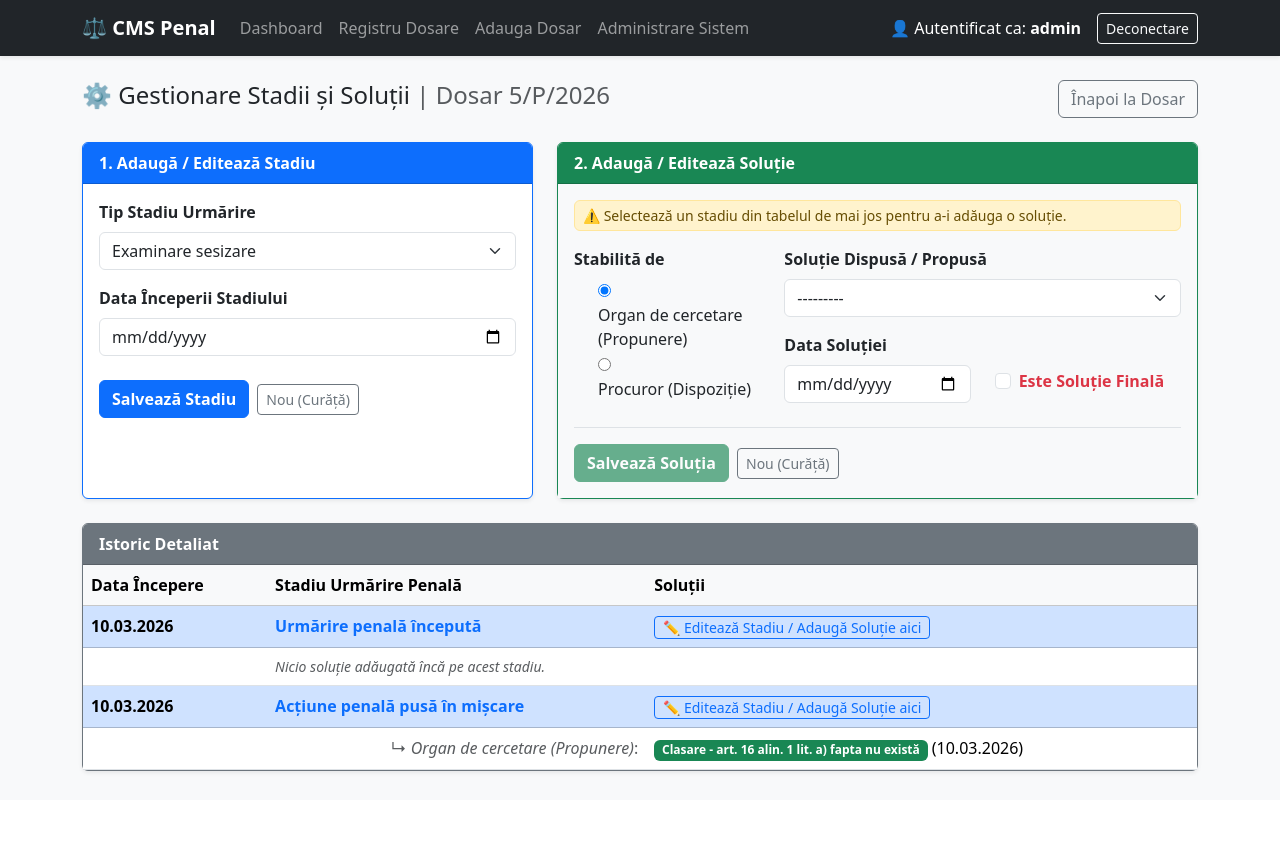
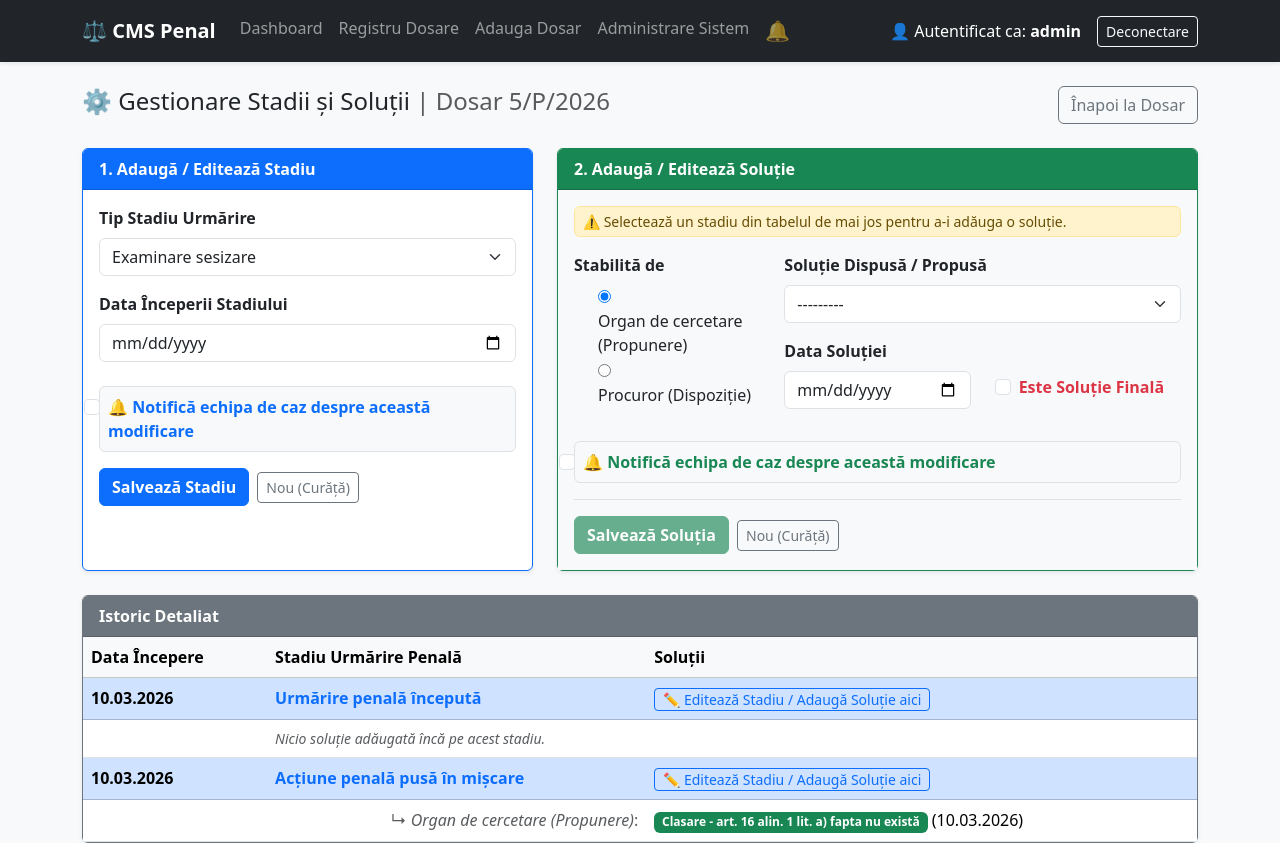
Before and after one commit to AndreiChivari/cms_project, a Django app: page /cases/5/stadii/ in a window 1280 px wide. Before the commit the page ends 774 px from the top, so only its background shows below. Run offline with Django 5.2, Linux system fonts and the light colour scheme; a user stored in the database is signed in; data comes from the database, SQL or seed files in the repository; both versions use the stored data as it was after the commit; parts of the project's set-up code (start-up, migrations or seed data) failed here and were passed over.

Commit message:
Added Notificari functionalities. The staff receives notifications in case of assignment or when the other staff members add/modify/delete a stage or solution, if the checkbox is selected

```diff
--- /dev/null
+++ b/cases/context_processors.py
@@ -0,0 +1,12 @@
+from .models import Notificare
+
+def notificari_globale(request):
+    # Dacă utilizatorul e logat, îi căutăm notificările Necitite
+    if request.user.is_authenticated:
+        necitite = Notificare.objects.filter(utilizator=request.user, citita=False)
+        return {
+            'notificari_necitite': necitite,
+            'nr_notificari': necitite.count()
+        }
+    # Dacă nu e logat (ex: pagina de login), nu returnăm nimic
+    return {'notificari_necitite': [], 'nr_notificari': 0}
--- a/cases/forms.py
+++ b/cases/forms.py
@@ -114,6 +114,13 @@ class MasuraPreventivaForm(forms.ModelForm):
             self.fields['parte'].queryset = ParteImplicata.objects.filter(dosar_id=dosar_id)
 
 class StadiuCercetareForm(forms.ModelForm):
+    # Câmp virtual pentru notificări
+    notifica_echipa = forms.BooleanField(
+        required=False,
+        label="🔔 Notifică echipa de caz despre această modificare",
+        widget=forms.CheckboxInput(attrs={'class': 'form-check-input'})
+    )
+
     class Meta:
         model = StadiuCercetare
         fields = ['tip_stadiu', 'data_incepere']
@@ -123,6 +130,13 @@ class StadiuCercetareForm(forms.ModelForm):
         }
 
 class SolutieDosarForm(forms.ModelForm):
+    # Câmp virtual pentru notificări
+    notifica_echipa = forms.BooleanField(
+        required=False,
+        label="🔔 Notifică echipa de caz despre această modificare",
+        widget=forms.CheckboxInput(attrs={'class': 'form-check-input'})
+    )
+
     class Meta:
         model = SolutieDosar
         fields = ['stabilita_de', 'tip_solutie', 'data_solutiei', 'este_finala']
--- a/cases/templates/cases/gestionare_stadii.html
+++ b/cases/templates/cases/gestionare_stadii.html
@@ -24,6 +24,13 @@
                     <div class="mb-4">
                         <label class="form-label fw-bold">Data Începerii Stadiului</label>
                         {{ form_stadiu.data_incepere }}
+                    </div>
+
+                    <div class="form-check mb-3 mt-2 p-2 bg-light border rounded">
+                        {{ form_stadiu.notifica_echipa }}
+                        <label class="form-check-label text-primary fw-bold" for="{{ form_stadiu.notifica_echipa.id_for_label }}">
+                            {{ form_stadiu.notifica_echipa.label }}
+                        </label>
                     </div>
 
                     <div class="d-flex justify-content-between align-items-center mt-3">
@@ -83,6 +90,13 @@
                                 </div>
                             </div>
                         </div>
+                    </div>
+
+                    <div class="form-check mb-3 mt-3 p-2 bg-light border rounded">
+                        {{ form_solutie.notifica_echipa }}
+                        <label class="form-check-label text-success fw-bold" for="{{ form_solutie.notifica_echipa.id_for_label }}">
+                            {{ form_solutie.notifica_echipa.label }}
+                        </label>
                     </div>
 
                     <div class="d-flex justify-content-between align-items-center border-top pt-3 mt-2">
--- a/cases/urls.py
+++ b/cases/urls.py
@@ -42,4 +42,10 @@ urlpatterns = [
 
     # Ruta pentru gestionarea stadiilor
     path('<int:pk>/stadii/', views.gestionare_stadii, name='gestionare_stadii'),
+
+    # Ruta pentru notificari
+    path('notificare/<int:pk>/', views.citeste_notificare, name='citeste_notificare'),
+
+    # Ruta pentru stergerea notificarilor
+    path('notificare/sterge/<int:pk>/', views.sterge_notificare_ajax, name='sterge_notificare_ajax'),
 ]
--- a/cases/views.py
+++ b/cases/views.py
@@ -1,7 +1,7 @@
 import os
 from django.conf import settings
 from django.shortcuts import render, get_object_or_404, redirect
-from .models import Dosar, ParteImplicata, Infractiune, MasuraPreventiva, IstoricDesemnare, StadiuCercetare, SolutieDosar
+from .models import Dosar, ParteImplicata, Infractiune, MasuraPreventiva, IstoricDesemnare, StadiuCercetare, SolutieDosar, Notificare
 from documents.forms import DocumentForm # Importăm formularul nou creat
 from .forms import DosarForm, ParteImplicataForm, CreareDosarForm, InfractiuneForm, MasuraPreventivaForm, StadiuCercetareForm, SolutieDosarForm
 from documents.models import ActUrmarire
@@ -13,6 +13,8 @@ from .utils import render_to_pdf
 from django.http import HttpResponse # Adaugă și asta dacă nu există
 from django.conf import settings # <--- Adaugă și asta sus la importuri
 from datetime import date, timedelta # folosim pentru calculul alertelor
+from django.urls import reverse # folosim pentru a genera link-urile automate către dosare
+from django.http import JsonResponse # folosim JavaScript (AJAX) pentru a sterge notificarile fara a da click pe ele si a nu reîncărca pagina
 
 
 @login_required
@@ -83,13 +85,26 @@ def adaugare_dosar(request):
         if form.is_valid():
             dosar = form.save()
 
-            # LOGICA NOUĂ: Creăm istoricul inițial
-        if dosar.ofiter_caz:
-            IstoricDesemnare.objects.create(dosar=dosar, utilizator=dosar.ofiter_caz, rol='Ofițer', data_desemnare=dosar.data_inregistrarii)
-        if dosar.procuror_caz:
-            IstoricDesemnare.objects.create(dosar=dosar, utilizator=dosar.procuror_caz, rol='Procuror', data_desemnare=dosar.data_inregistrarii)
-        if dosar.grefier_caz:
-            IstoricDesemnare.objects.create(dosar=dosar, utilizator=dosar.grefier_caz, rol='Grefier', data_desemnare=dosar.data_inregistrarii)
+            # LOGICA: Creăm istoricul inițial
+            if dosar.ofiter_caz:
+                IstoricDesemnare.objects.create(dosar=dosar, utilizator=dosar.ofiter_caz, rol='Ofițer', data_desemnare=dosar.data_inregistrarii)
+            if dosar.procuror_caz:
+                IstoricDesemnare.objects.create(dosar=dosar, utilizator=dosar.procuror_caz, rol='Procuror', data_desemnare=dosar.data_inregistrarii)
+            if dosar.grefier_caz:
+                IstoricDesemnare.objects.create(dosar=dosar, utilizator=dosar.grefier_caz, rol='Grefier', data_desemnare=dosar.data_inregistrarii)
+
+            # ==========================================
+            # LOGICA NOUĂ: Notificări la Crearea Dosarului
+            # ==========================================
+            link_dosar = reverse('cases:detalii_dosar', args=[dosar.pk])
+            mesaj_nou = f"Ai fost desemnat pe dosarul nou {dosar.numar_unic}."
+
+            if dosar.ofiter_caz:
+                Notificare.objects.create(utilizator=dosar.ofiter_caz, mesaj=mesaj_nou, link=link_dosar)
+            if dosar.procuror_caz:
+                Notificare.objects.create(utilizator=dosar.procuror_caz, mesaj=mesaj_nou, link=link_dosar)
+            if dosar.grefier_caz:
+                Notificare.objects.create(utilizator=dosar.grefier_caz, mesaj=mesaj_nou, link=link_dosar)
 
             return redirect('cases:detalii_dosar', pk=dosar.pk)
     else:
@@ -231,9 +246,10 @@ def editare_dosar(request, pk):
             nou_dosar = form.save() # Salvăm dosarul cu noua echipă
 
             # 2. Funcție internă care face schimbul curat pentru fiecare rol
+            # Funcție internă care face schimbul curat pentru fiecare rol
             def actualizeaza_istoric(rol_nume, vechi_user, nou_user):
                 if vechi_user != nou_user:
-                    # Dacă exista cineva înainte, îi "închidem" mandatul activ
+                    # Dacă exista cineva înainte, îi "închidem" mandatul
                     if vechi_user:
                         IstoricDesemnare.objects.filter(
                             dosar=nou_dosar, utilizator=vechi_user, rol=rol_nume, data_finalizare__isnull=True
@@ -243,6 +259,15 @@ def editare_dosar(request, pk):
                     if nou_user:
                         IstoricDesemnare.objects.create(
                             dosar=nou_dosar, utilizator=nou_user, rol=rol_nume, data_desemnare=data_schimbare
+                        )
+                        # ==========================================
+                        # LOGICA NOUĂ: Notificare pt Noul Venit
+                        # ==========================================
+                        link_dosar = reverse('cases:detalii_dosar', args=[nou_dosar.pk])
+                        Notificare.objects.create(
+                            utilizator=nou_user,
+                            mesaj=f"Ai preluat mandatul de {rol_nume} pe dosarul {nou_dosar.numar_unic}.",
+                            link=link_dosar
                         )
 
             # 3. Executăm verificarea pentru toți 3:
@@ -468,6 +493,16 @@ def gestionare_stadii(request, pk):
     form_solutie = SolutieDosarForm()
 
     if request.method == 'POST':
+    # Funcție internă ajutătoare pentru a nu repeta codul de trimitere
+        def trimite_notificare_colaborare(mesaj_actiune):
+            link_dosar = reverse('cases:detalii_dosar', args=[dosar.pk])
+            destinatari = [dosar.ofiter_caz, dosar.procuror_caz, dosar.grefier_caz]
+
+            for destinatar in destinatari:
+                # Trimitem doar dacă postul e ocupat ȘI utilizatorul nu este cel care a făcut modificarea
+                if destinatar and destinatar != request.user:
+                    Notificare.objects.create(utilizator=destinatar, mesaj=mesaj_actiune, link=link_dosar)
+
         # 1. Salvează Stadiu
         if 'salveaza_stadiu' in request.POST:
             stadiu_id = request.POST.get('stadiu_id')
@@ -479,7 +514,13 @@ def gestionare_stadii(request, pk):
                 form_stadiu.instance.dosar = dosar
 
             if form_stadiu.is_valid():
-                form_stadiu.save()
+                stadiu_salvat = form_stadiu.save()
+
+                # LOGICĂ NOTIFICARE: Citim checkbox-ul
+                if form_stadiu.cleaned_data.get('notifica_echipa'):
+                    mesaj = f"{request.user.get_full_name() or request.user.username} a adăugat/modificat stadiul ({stadiu_salvat.get_tip_stadiu_display()}) pe dosarul {dosar.numar_unic}."
+                    trimite_notificare_colaborare(mesaj)
+
                 return redirect('cases:gestionare_stadii', pk=dosar.pk)
 
         # 2. Salvează Soluție
@@ -496,7 +537,13 @@ def gestionare_stadii(request, pk):
                     form_solutie.instance.stadiu_id = stadiu_parinte_id
 
             if form_solutie.is_valid():
-                form_solutie.save()
+                sol_salvata = form_solutie.save()
+
+                # LOGICĂ NOTIFICARE: Citim checkbox-ul
+                if form_solutie.cleaned_data.get('notifica_echipa'):
+                    mesaj = f"{request.user.get_full_name() or request.user.username} a adăugat/modificat o soluție ({sol_salvata.get_tip_solutie_display()}) pe dosarul {dosar.numar_unic}."
+                    trimite_notificare_colaborare(mesaj)
+
                 return redirect('cases:gestionare_stadii', pk=dosar.pk)
 
         # 3. Șterge Stadiu
@@ -525,3 +572,22 @@ def gestionare_stadii(request, pk):
         'stadii': stadii
     }
     return render(request, 'cases/gestionare_stadii.html', context)
+
+@login_required
+def citeste_notificare(request, pk):
+    # Găsim notificarea (asigurându-ne că e a utilizatorului curent)
+    notificare = get_object_or_404(Notificare, pk=pk, utilizator=request.user)
+    # O marcăm ca citită
+    notificare.citita = True
+    notificare.save()
+    # Îl redirecționăm către link-ul stocat (ex: /cases/4/)
+    return redirect(notificare.link)
+
+@login_required
+def sterge_notificare_ajax(request, pk):
+    if request.method == 'POST':
+        notificare = get_object_or_404(Notificare, pk=pk, utilizator=request.user)
+        notificare.citita = True
+        notificare.save()
+        return JsonResponse({'status': 'success'})
+    return JsonResponse({'status': 'error'}, status=400)
--- a/cms_penal/settings.py
+++ b/cms_penal/settings.py
@@ -67,6 +67,8 @@ TEMPLATES = [
                 'django.template.context_processors.request',
                 'django.contrib.auth.context_processors.auth',
                 'django.contrib.messages.context_processors.messages',
+                # Calea pentru notificari
+                'cases.context_processors.notificari_globale',
             ],
         },
     },
--- a/templates/base.html
+++ b/templates/base.html
@@ -31,6 +31,42 @@
                             <a class="nav-link" href="/admin/" target="_blank">Administrare Sistem</a>
                         </li>
                         {% endif %}
+                        <li class="nav-item dropdown me-3">
+                            <a class="nav-link position-relative" href="#" id="notificariDropdown" role="button" data-bs-toggle="dropdown" aria-expanded="false">
+                                <span class="fs-5">🔔</span>
+                                {% if nr_notificari > 0 %}
+                                <span id="badge-notificari" class="position-absolute top-25 start-75 translate-middle badge rounded-pill bg-danger" style="font-size: 0.65rem;">
+                                    {{ nr_notificari }}
+                                </span>
+                                {% endif %}
+                            </a>
+                            <ul class="dropdown-menu dropdown-menu-end shadow" aria-labelledby="notificariDropdown" style="width: 330px; max-height: 400px; overflow-y: auto;">
+                                <li><h6 class="dropdown-header fw-bold text-dark border-bottom pb-2">Notificări Recente</h6></li>
+
+                                {% if nr_notificari > 0 %}
+                                    {% for notificare in notificari_necitite %}
+                                        <li id="notif-{{ notificare.pk }}" class="position-relative">
+                                            <a class="dropdown-item py-2 text-wrap border-bottom pe-5" href="{% url 'cases:citeste_notificare' notificare.pk %}">
+                                                <div class="d-flex justify-content-between align-items-center mb-1">
+                                                    <span class="badge bg-primary" style="font-size: 0.65rem;">NOU</span>
+                                                    <small class="text-muted" style="font-size: 0.7rem;">{{ notificare.data_crearii|date:"d.m H:i" }}</small>
+                                                </div>
+                                                <span style="font-size: 0.85rem;">{{ notificare.mesaj }}</span>
+                                            </a>
+
+                                            <button onclick="stergeNotificare(event, '{{ notificare.pk }}')"
+                                                    class="btn btn-sm text-secondary position-absolute top-50 end-0 translate-middle-y me-1"
+                                                    title="Marchează ca citită"
+                                                    style="z-index: 10; background: transparent; border: none; font-size: 1.1rem;">
+                                                ✖️
+                                            </button>
+                                        </li>
+                                    {% endfor %}
+                                {% else %}
+                                    <li><span class="dropdown-item py-3 text-center text-muted small">Nu ai notificări noi. 🎉</span></li>
+                                {% endif %}
+                            </ul>
+                        </li>
                     </ul>
                     <div class="d-flex align-items-center">
                         <span class="navbar-text me-3 text-white">
@@ -56,5 +92,41 @@
     </div>
 
     <script src="https://cdn.jsdelivr.net/npm/bootstrap@5.3.2/dist/js/bootstrap.bundle.min.js"></script>
+
+    <script>
+    function stergeNotificare(event, id) {
+        // 1. Oprim comportamentul normal (să nu ne ducă pe altă pagină)
+        event.preventDefault();
+        // 2. Oprim închiderea automată a dropdown-ului (foarte util dacă vrei să ștergi 3 la rând)
+        event.stopPropagation();
+
+        // 3. Trimitem cererea silențioasă către Django
+        fetch(`/cases/notificare/sterge/${id}/`, {
+            method: 'POST',
+            headers: {
+                'X-CSRFToken': '{{ csrf_token }}',
+                'Content-Type': 'application/json'
+            }
+        })
+        .then(response => response.json())
+        .then(data => {
+            if(data.status === 'success') {
+                // Ascundem instantaneu rândul notificării
+                document.getElementById(`notif-${id}`).style.display = 'none';
+
+                // Actualizăm numărul de pe bulina roșie
+                let badge = document.getElementById('badge-notificari');
+                if(badge) {
+                    let count = parseInt(badge.innerText) - 1;
+                    if(count > 0) {
+                        badge.innerText = count;
+                    } else {
+                        badge.style.display = 'none'; // Ascundem bulina complet dacă am ajuns la 0
+                    }
+                }
+            }
+        });
+    }
+    </script>
 </body>
 </html>
```
Also changed, not shown: cases/admin.py (+7 -1 lines), cases/models.py (+21 -0 lines), cases/migrations/0011_notificare.py (added), db.sqlite3.
